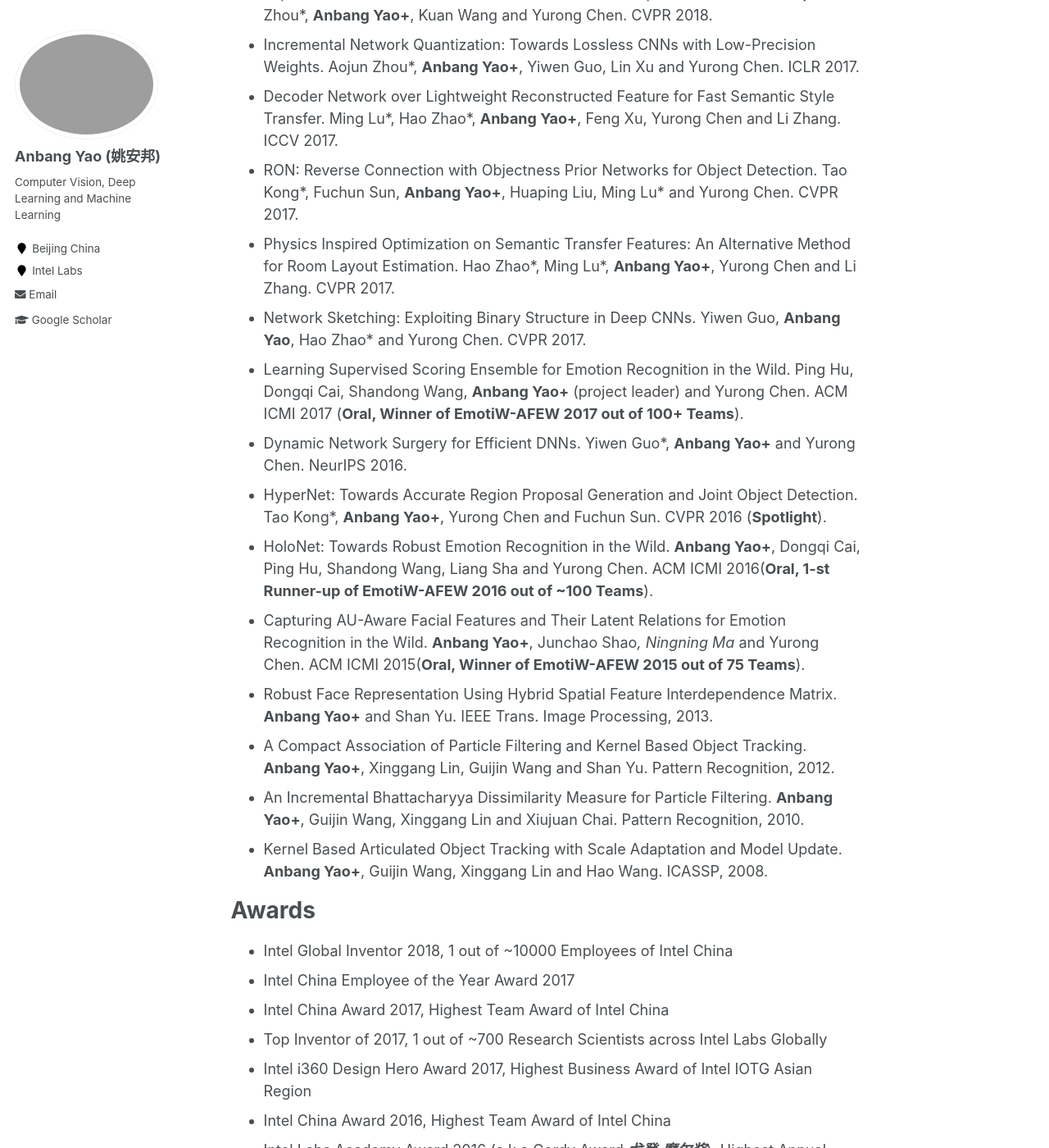
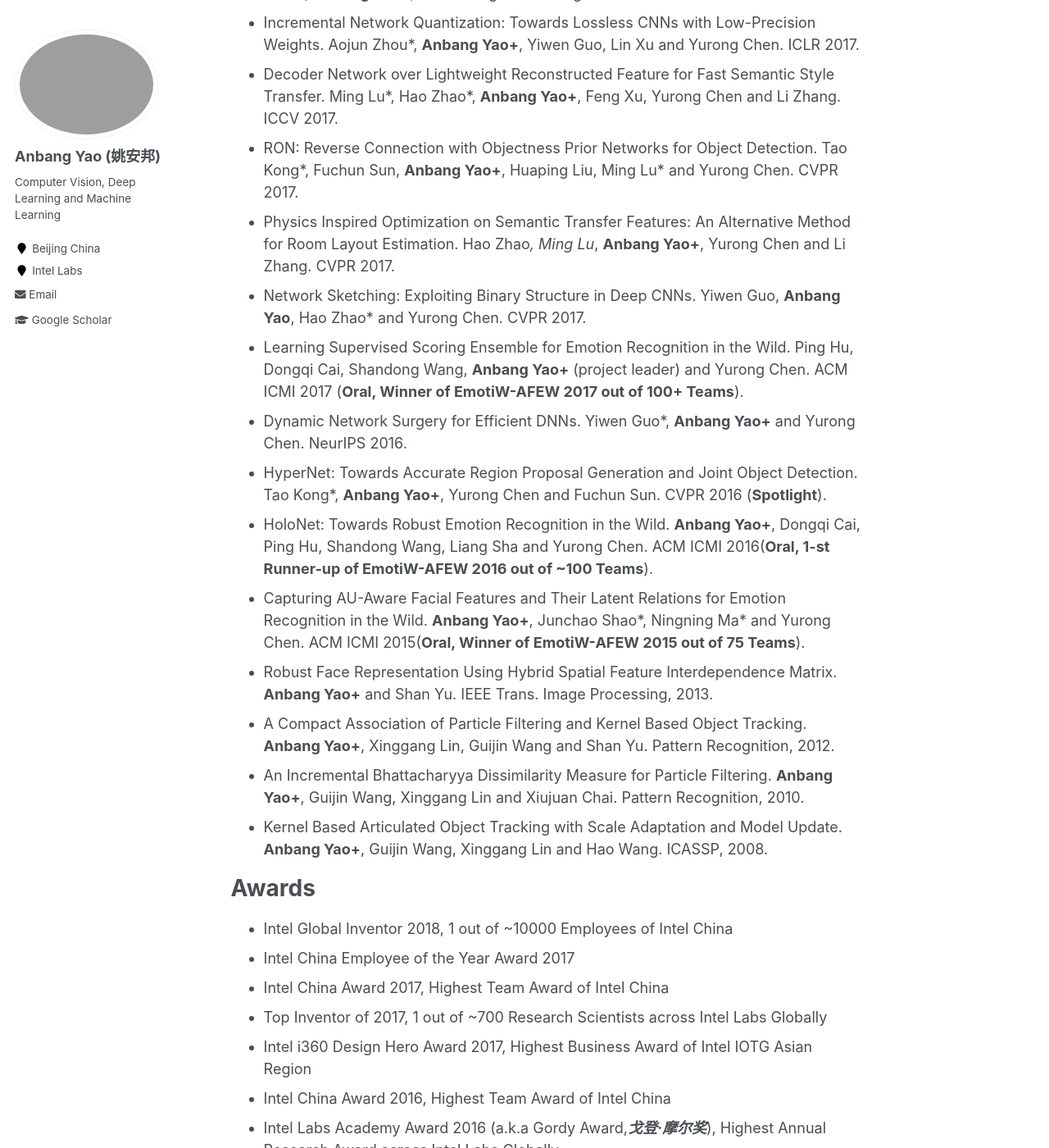
Before and after one commit to YaoAnbang/YaoAnbang.github.io, a Jekyll site: the page built from _pages/about.md, in a window 1280 px wide and 1400 px high, scrolled down 664 px. Shown: the whole window at 82% size. Built offline with Jekyll 4.4.1, drawn with Linux system fonts in a browser that asks for light colours; some of the changed lines change nothing that is shown.

Commit message:
remove title and add publication notes

```diff
--- a/_config.yml
+++ b/_config.yml
@@ -7,7 +7,7 @@
 
 # Site Settings
 locale                   : "en-US"
-title                    : "Anbang Yao (姚安邦)"
+title                    : ""
 title_separator          : "-"
 name                     : &name "Anbang Yao (姚安邦)"
 description              : &description "Senior Staff Research Scientist (研究总监), Intel Labs China"
--- a/_pages/about.md
+++ b/_pages/about.md
@@ -12,19 +12,21 @@
 
 Publications
 =====
-(* Interns mentored by me, + Corresponding author)
-+ Efficient Semantic Scene Completion Network with Spatial Group Convolution. Jiahui Zhang&#42;, Hao Zhao&#42;, **Anbang Yao+**, Yurong Chen, Li Zhang and Hongen Liao. ECCV 2018 (**Oral**).
-+ Explicit Loss-Error-Aware Quantization for Low-Bit Deep Neural Networks.  Aojun Zhou&#42;, **Anbang Yao+**, Kuan Wang and Yurong Chen. CVPR 2018.
-+ Incremental Network Quantization: Towards Lossless CNNs with Low-Precision Weights. Aojun Zhou&#42;, **Anbang Yao+**, Yiwen Guo, Lin Xu and Yurong Chen. ICLR 2017.
-+ Decoder Network over Lightweight Reconstructed Feature for Fast Semantic Style Transfer. Ming Lu&#42;, Hao Zhao&#42;, **Anbang Yao+**, Feng Xu, Yurong Chen and Li Zhang. ICCV 2017.
-+ RON: Reverse Connection with Objectness Prior Networks for Object Detection. Tao Kong&#42;, Fuchun Sun, **Anbang Yao+**, Huaping Liu, Ming Lu* and Yurong Chen. CVPR 2017.
-+ Physics Inspired Optimization on Semantic Transfer Features: An Alternative Method for Room Layout Estimation. Hao Zhao&#42;, Ming Lu&#42;, **Anbang Yao+**, Yurong Chen and Li Zhang. CVPR 2017.
-+ Network Sketching: Exploiting Binary Structure in Deep CNNs. Yiwen Guo, **Anbang Yao**, Hao Zhao* and Yurong Chen. CVPR 2017.
+
+***(\* Interns mentored by me, \+ Corresponding author)***
+
++ Efficient Semantic Scene Completion Network with Spatial Group Convolution. Jiahui Zhang\*, Hao Zhao\*, **Anbang Yao+**, Yurong Chen, Li Zhang and Hongen Liao. ECCV 2018 (**Oral**).
++ Explicit Loss-Error-Aware Quantization for Low-Bit Deep Neural Networks.  Aojun Zhou\*, **Anbang Yao+**, Kuan Wang and Yurong Chen. CVPR 2018.
++ Incremental Network Quantization: Towards Lossless CNNs with Low-Precision Weights. Aojun Zhou\*, **Anbang Yao+**, Yiwen Guo, Lin Xu and Yurong Chen. ICLR 2017.
++ Decoder Network over Lightweight Reconstructed Feature for Fast Semantic Style Transfer. Ming Lu\*, Hao Zhao\*, **Anbang Yao+**, Feng Xu, Yurong Chen and Li Zhang. ICCV 2017.
++ RON: Reverse Connection with Objectness Prior Networks for Object Detection. Tao Kong\*, Fuchun Sun, **Anbang Yao+**, Huaping Liu, Ming Lu* and Yurong Chen. CVPR 2017.
++ Physics Inspired Optimization on Semantic Transfer Features: An Alternative Method for Room Layout Estimation. Hao Zhao*, Ming Lu*, **Anbang Yao+**, Yurong Chen and Li Zhang. CVPR 2017.
++ Network Sketching: Exploiting Binary Structure in Deep CNNs. Yiwen Guo, **Anbang Yao**, Hao Zhao\* and Yurong Chen. CVPR 2017.
 + Learning Supervised Scoring Ensemble for Emotion Recognition in the Wild. Ping Hu, Dongqi Cai, Shandong Wang, **Anbang Yao+** (project leader) and Yurong Chen. ACM ICMI 2017 (**Oral, Winner of EmotiW-AFEW 2017 out of 100+ Teams**).
-+ Dynamic Network Surgery for Efficient DNNs. Yiwen Guo&#42;, **Anbang Yao+** and Yurong Chen. NeurIPS 2016.
-+ HyperNet: Towards Accurate Region Proposal Generation and Joint Object Detection. Tao Kong&#42;, **Anbang Yao+**, Yurong Chen and Fuchun Sun. CVPR 2016 (**Spotlight**).
++ Dynamic Network Surgery for Efficient DNNs. Yiwen Guo\*, **Anbang Yao+** and Yurong Chen. NeurIPS 2016.
++ HyperNet: Towards Accurate Region Proposal Generation and Joint Object Detection. Tao Kong\*, **Anbang Yao+**, Yurong Chen and Fuchun Sun. CVPR 2016 (**Spotlight**).
 + HoloNet: Towards Robust Emotion Recognition in the Wild. **Anbang Yao+**, Dongqi Cai, Ping Hu, Shandong Wang, Liang Sha and Yurong Chen. ACM ICMI 2016(**Oral, 1-st Runner-up of EmotiW-AFEW 2016 out of ~100 Teams**).
-+ Capturing AU-Aware Facial Features and Their Latent Relations for Emotion Recognition in the Wild. **Anbang Yao+**, Junchao Shao*, Ningning Ma* and Yurong Chen. ACM ICMI 2015(**Oral, Winner of EmotiW-AFEW 2015 out of 75 Teams**).
++ Capturing AU-Aware Facial Features and Their Latent Relations for Emotion Recognition in the Wild. **Anbang Yao+**, Junchao Shao\*, Ningning Ma\* and Yurong Chen. ACM ICMI 2015(**Oral, Winner of EmotiW-AFEW 2015 out of 75 Teams**).
 + Robust Face Representation Using Hybrid Spatial Feature Interdependence Matrix. **Anbang Yao+** and Shan Yu. IEEE Trans. Image Processing, 2013.
 + A Compact Association of Particle Filtering and Kernel Based Object Tracking. **Anbang Yao+**, Xinggang Lin, Guijin Wang and Shan Yu. Pattern Recognition, 2012.
 + An Incremental Bhattacharyya Dissimilarity Measure for Particle Filtering. **Anbang Yao+**, Guijin Wang, Xinggang Lin and Xiujuan Chai. Pattern Recognition, 2010.
```
